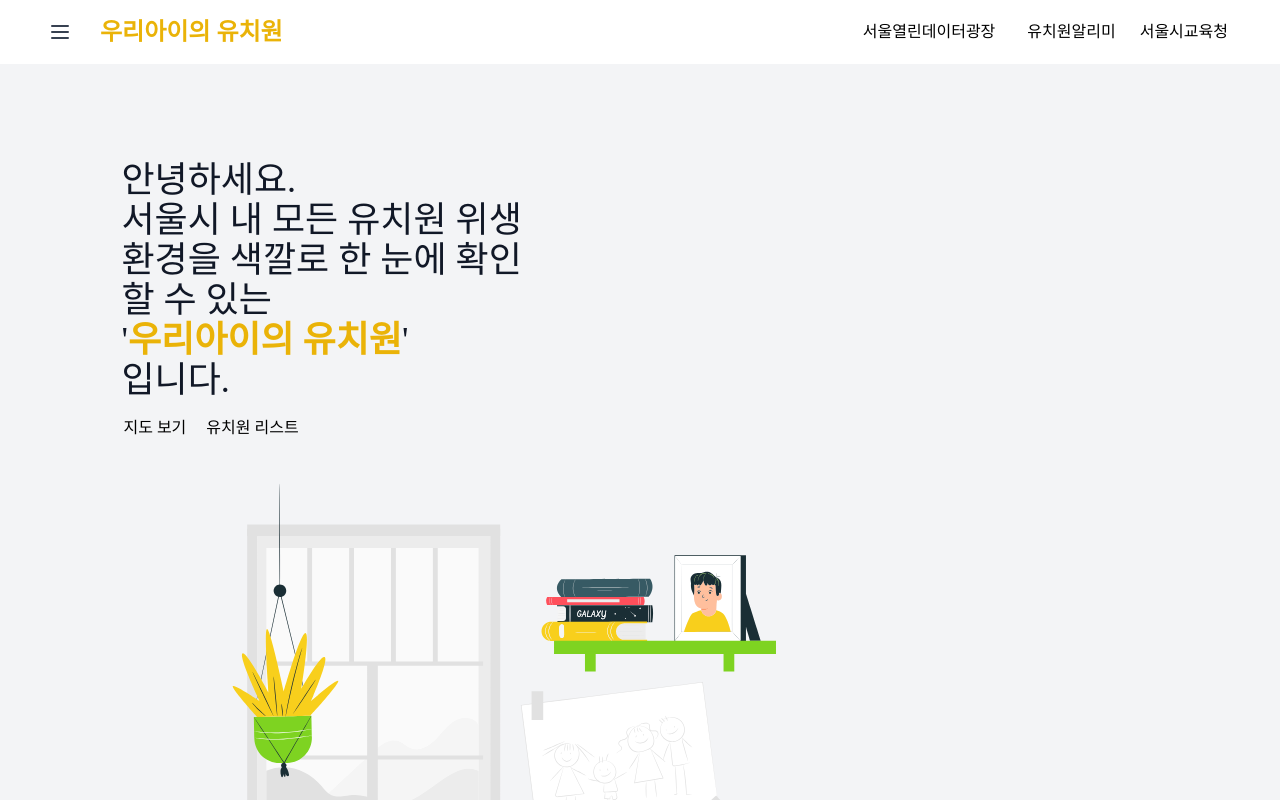
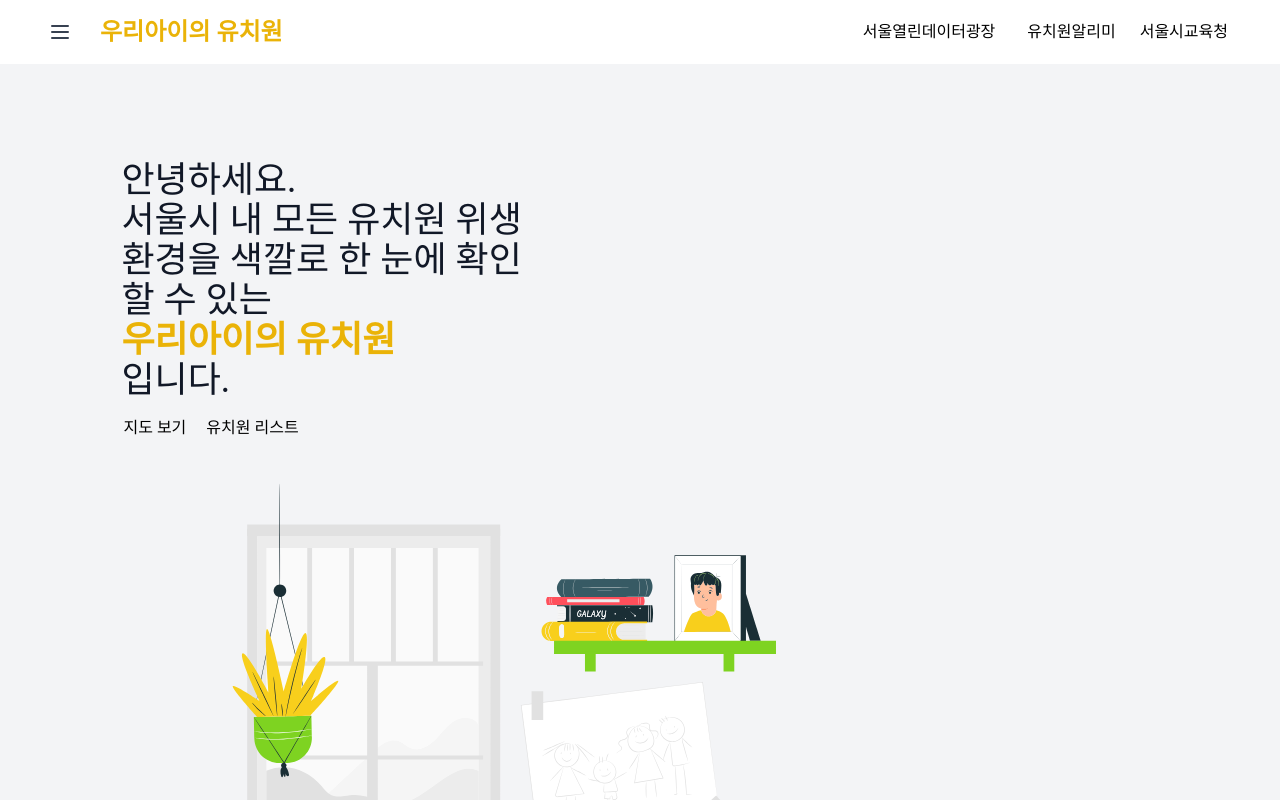
Before and after one commit to clean-kinder/cleankinder-front, a Next.js app: page / in a window 1280 px wide. Shown: the top 800 px of the page. Built offline with nearby package versions, Linux system fonts and the light colour scheme.

Commit message:
[Feat] generate dockerfile

```diff
--- a/package.json
+++ b/package.json
@@ -3,9 +3,9 @@
   "version": "0.1.0",
   "private": true,
   "scripts": {
-    "dev": "next dev",
+    "dev": "next dev -p 3333",
     "build": "next build",
-    "start": "next start",
+    "start": "next start -p 3333",
     "lint": "next lint"
   },
   "dependencies": {
--- a/src/components/HomeHero.tsx
+++ b/src/components/HomeHero.tsx
@@ -1,12 +1,16 @@
-import Link from 'next/link';
-import Animation from './animation'
+import Link from "next/link";
+import Animation from "./Animation";
 
 export default function HomeHero() {
   return (
     <div>
       <div className="flex flex-col items-center mb-16 text-center lg:flex-grow md:w-1/2 lg:pr-24 md:pr-16 md:items-start md:text-left md:mb-0">
         <h1 className="mb-4 text-3xl font-medium text-gray-900 title-font sm:text-4xl">
-                안녕하세요.<br /> 서울시 내 모든 유치원 위생환경을 색깔로 한 눈에 확인할 수 있는 <br />'<b className='text-yellow-500'>우리아이의 유치원</b>'  <br />입니다.
+          안녕하세요.
+          <br /> 서울시 내 모든 유치원 위생환경을 색깔로 한 눈에 확인할 수 있는
+          <br />
+          <b className="text-yellow-500">우리아이의 유치원</b> <br />
+          입니다.
           <br className="hidden lg:inline-block" />
         </h1>
 
@@ -19,13 +23,11 @@ export default function HomeHero() {
             <a className="mr-5 hover:text-yellow-500">유치원 리스트</a>
           </Link>
         </div>
-
       </div>
       {/* <div className="w-5/6 lg:max-w-lg lg:w-full md:w-1/2"> */}
       <div className="w-4/6 ml-10">
         <Animation />
       </div>
     </div>
-    )
-
+  );
 }
```
Also changed, not shown: 1 other file (tests, documents, lock files or other folders). Lines whose indentation alone changed are shown as unchanged.
